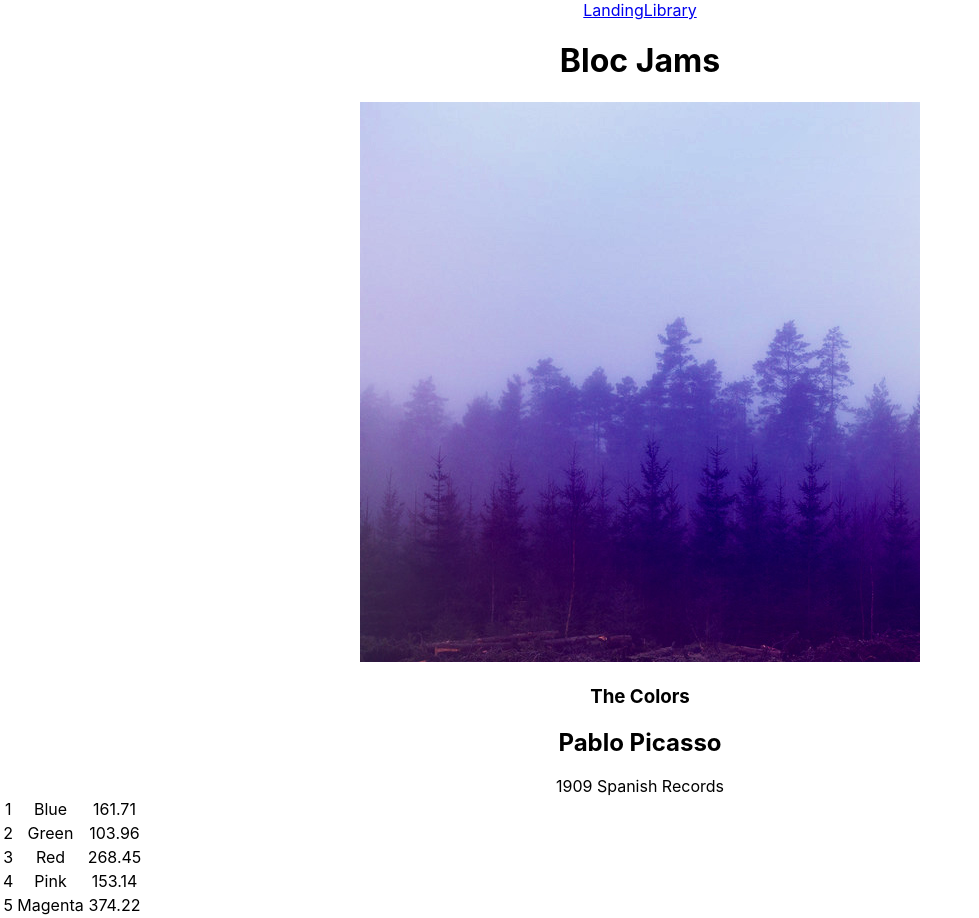
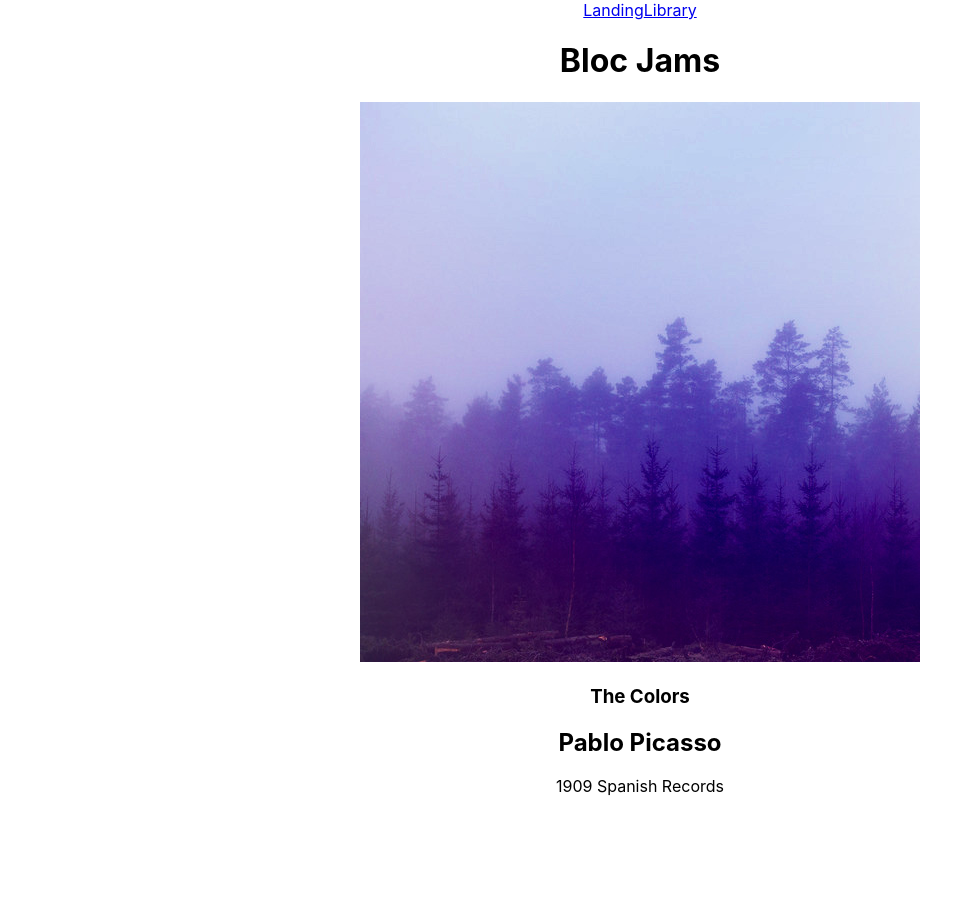
Before and after one commit to SEH85/bloc-jams-react, a React (Create React App) app: page /album/the-colors in a window 1280 px wide. Shown: the whole page, without its empty margins (0-979 px from the left). After the commit the page ends 800 px from the top, so only its background shows below. Built offline with nearby package versions, Linux system fonts and the light colour scheme.

Commit message:
Revert "Assignment 6 album completed"
This reverts commit 8fae0c7095c0e420ebdf521c8a77fe89807a03c5.

```diff
--- a/src/components/album.js
+++ b/src/components/album.js
@@ -33,15 +33,6 @@ class Album extends Component {
              <col id="song-duration-column" />
            </colgroup>
            <tbody>
-           {
-            this.state.album.songs.map(( song, index ) =>
-              <tr>
-                <td className="song-number">{index+1}</td>
-                <td className="song-title">{song.title}</td>
-                <td className="song-duration">{song.duration}</td>
-              </tr>
-            )
-          }
            </tbody>
          </table>
 
```
